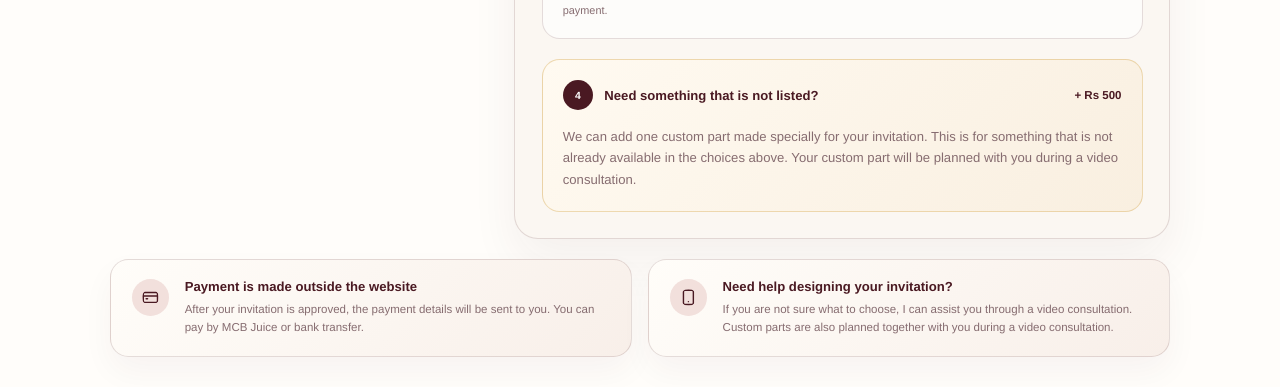
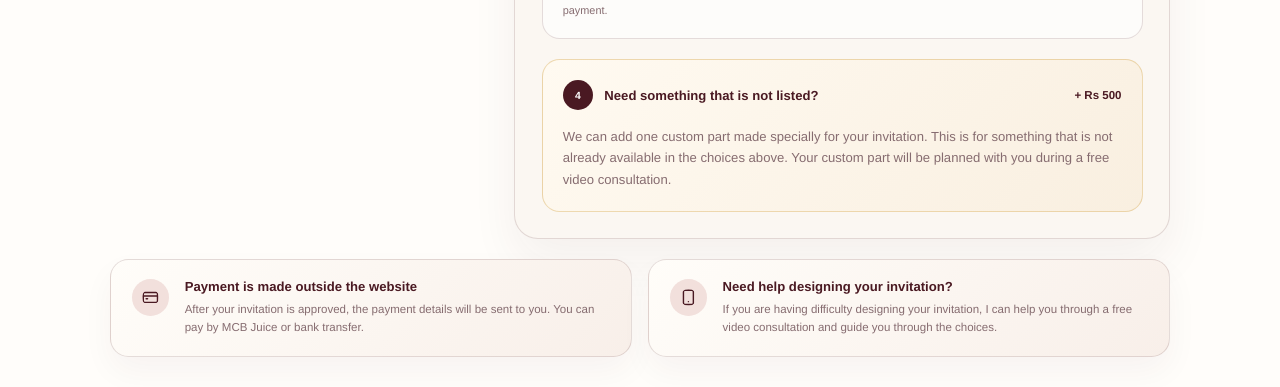
Before and after one commit to Ir-faan/Event-Invitation, a Next.js app: page / in a window 1280 px wide. Shown: the part 7180-7567 px from the top of the page. Built offline with nearby package versions, Linux system fonts and the light colour scheme.

Commit message:
Clarify free video consultation support

```diff
--- a/components/landing-experience.tsx
+++ b/components/landing-experience.tsx
@@ -382,7 +382,7 @@ export function LandingExperience() {
                 <div><span>4</span><strong>Need something that is not listed?</strong></div>
                 <b>+ Rs 500</b>
               </div>
-              <p>We can add one custom part made specially for your invitation. This is for something that is not already available in the choices above. Your custom part will be planned with you during a video consultation.</p>
+              <p>We can add one custom part made specially for your invitation. This is for something that is not already available in the choices above. Your custom part will be planned with you during a free video consultation.</p>
             </div>
           </article>
         </div>
@@ -399,7 +399,7 @@ export function LandingExperience() {
             <Smartphone aria-hidden="true" />
             <div>
               <strong>Need help designing your invitation?</strong>
-              <p>If you are not sure what to choose, I can assist you through a video consultation. Custom parts are also planned together with you during a video consultation.</p>
+              <p>If you are having difficulty designing your invitation, I can help you through a free video consultation and guide you through the choices.</p>
             </div>
           </article>
         </div>
```
